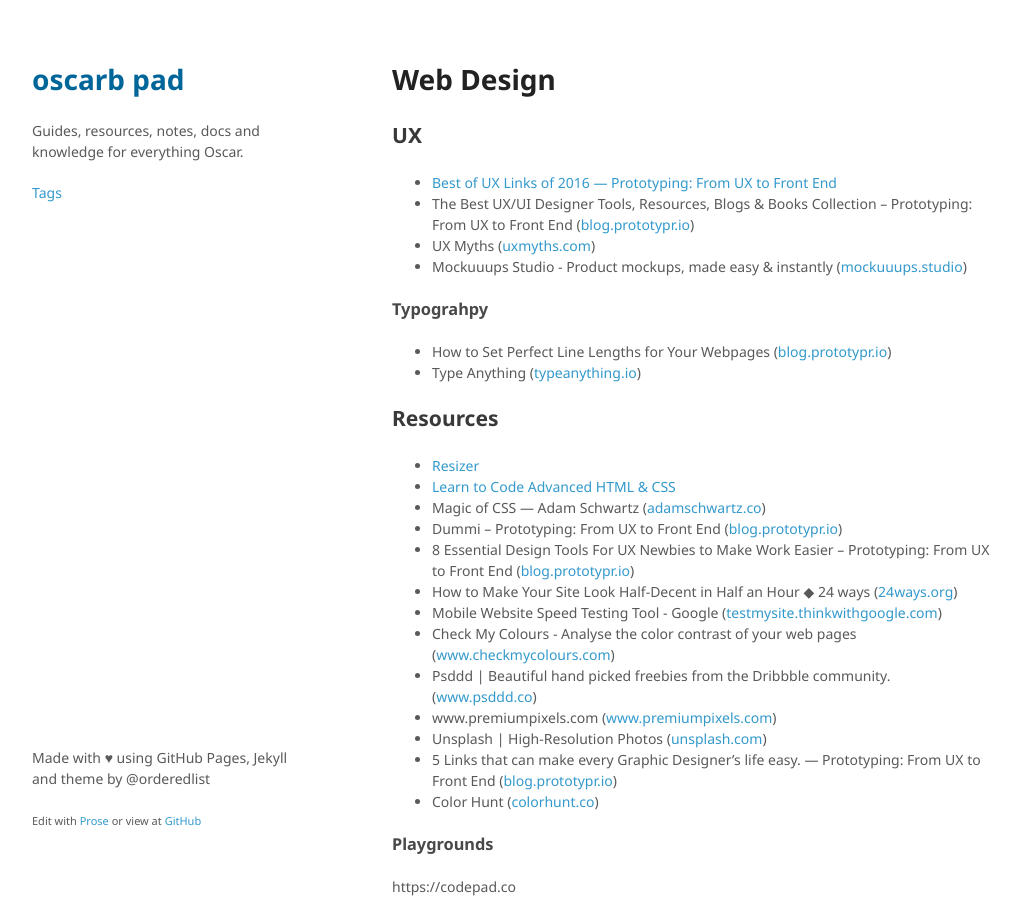
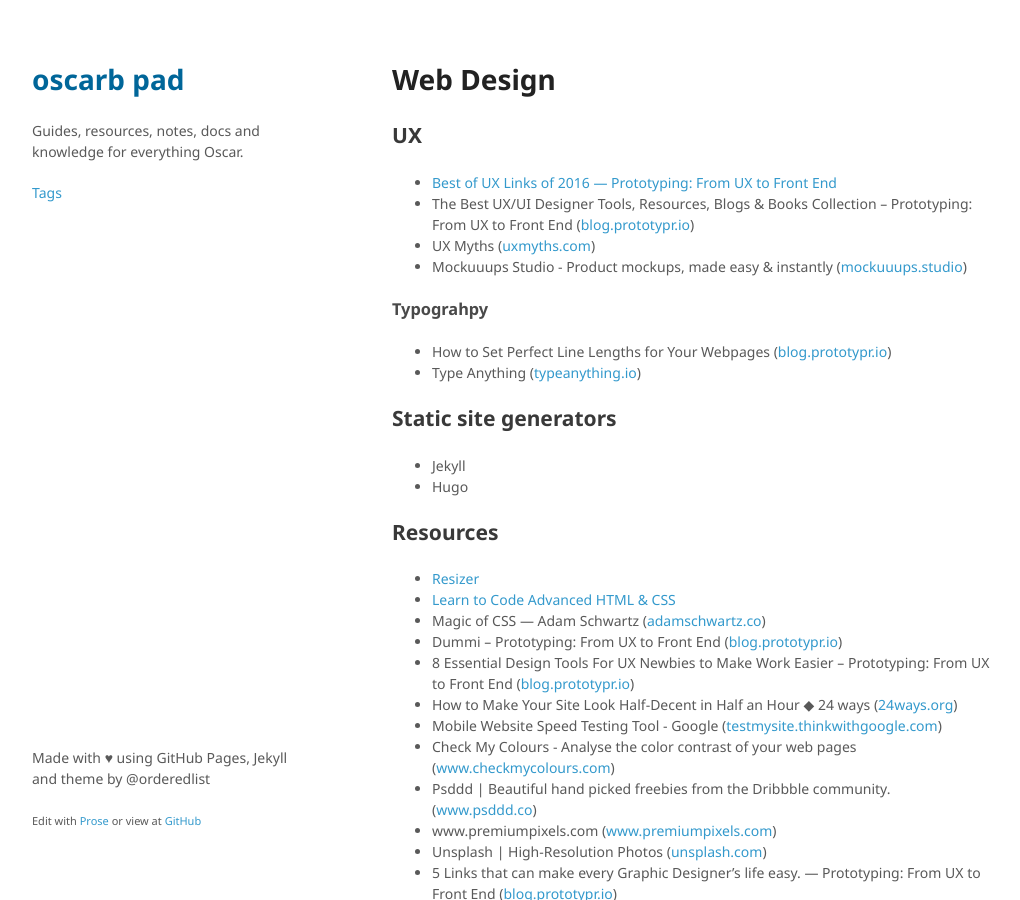
Before and after one commit to oscarb/pad, a Jekyll site: the page built from _docs/web-design.md, in a window 1280 px wide and 900 px high. Shown: the whole window, without its empty margins (128-1148 px from the left). Built offline with Jekyll 4.4.1, drawn with Linux system fonts in a browser that asks for light colours; some web fonts are replaced.

Commit message:
Updated web-design.md

```diff
--- a/_docs/web-design.md
+++ b/_docs/web-design.md
@@ -21,6 +21,12 @@ published: true
 
 * How to Set Perfect Line Lengths for Your Webpages ([blog.prototypr.io](https://blog.prototypr.io/how-to-set-perfect-line-lengths-for-the-web-528f08f8b344#.rvq7ksdww))
 * Type Anything ([typeanything.io](https://typeanything.io/))
+
+
+## Static site generators
+
+* Jekyll
+* Hugo
 
 
 ## Resources
```
